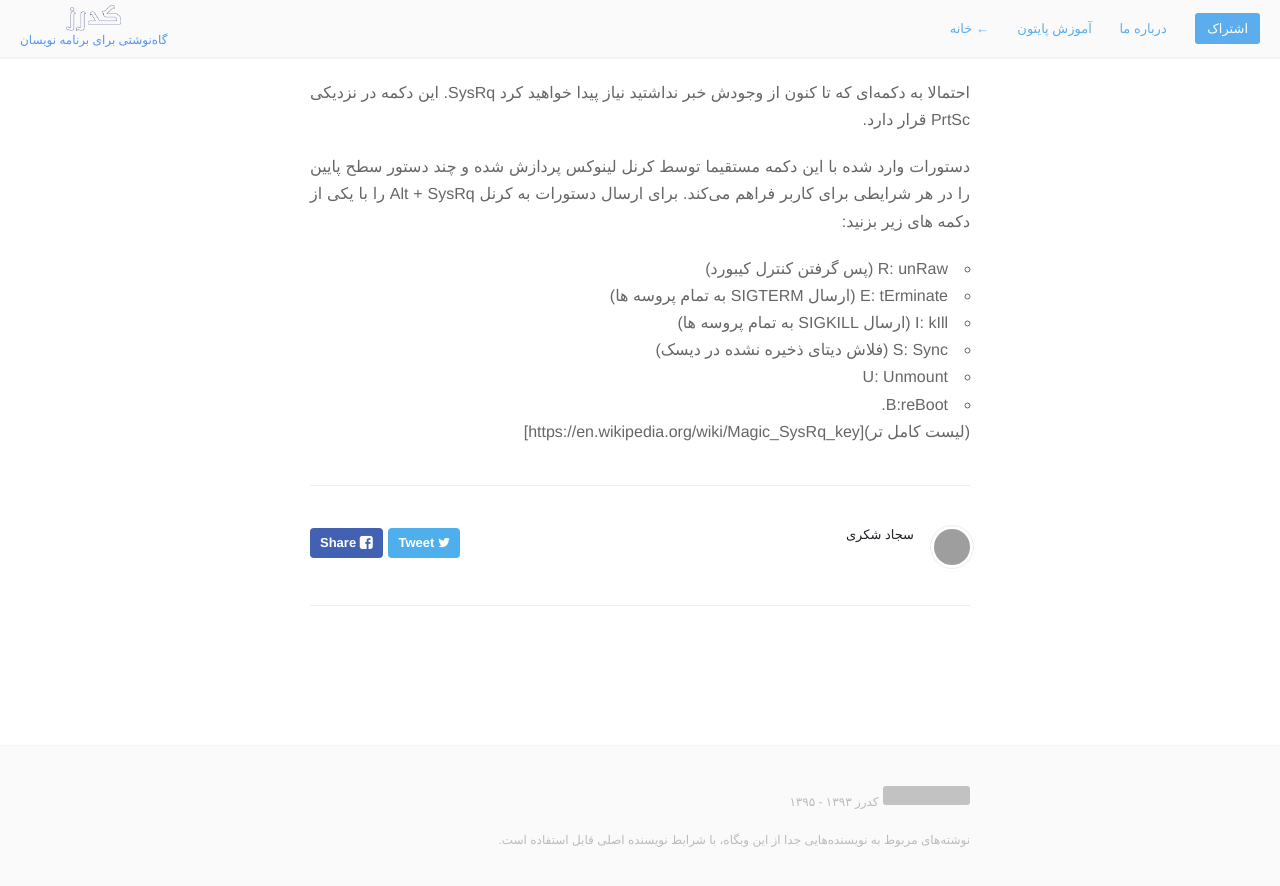
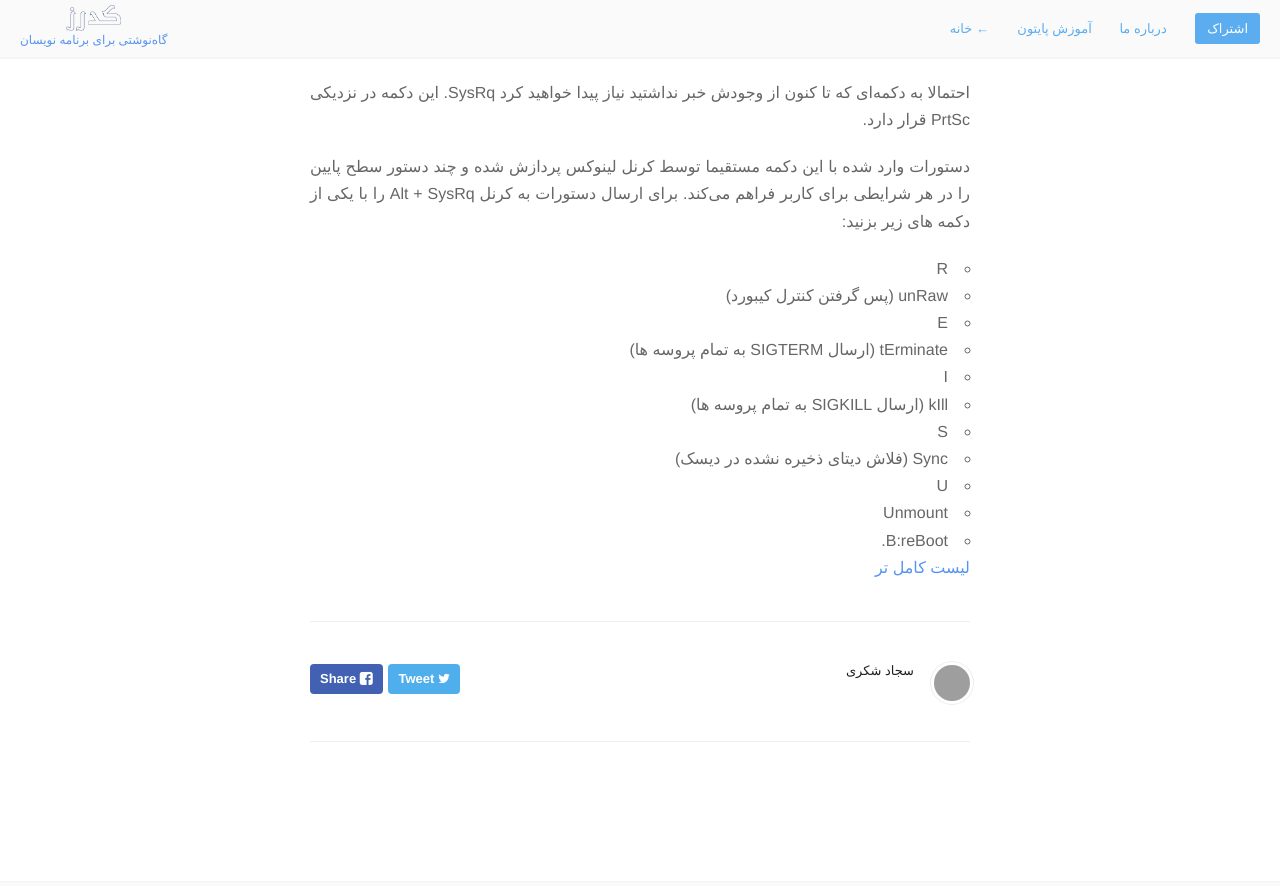
Before and after one commit to coderz-ir/coderz, a Jekyll site: the page built from _posts/2016-23-09-linux-sysrq.md, in a window 1280 px wide and 900 px high, scrolled down 516 px. Shown: the top 886 px of the window. Built offline with Jekyll 4.4.1, drawn with Linux system fonts in a browser that asks for light colours; some web fonts are replaced; Markdown is read by kramdown in place of the engine named in the settings; grey boxes are pictures that could not be loaded.

Commit message:
sysreq. fix link (installing jekyll to preview everything in my computer)

```diff
--- a/_posts/2016-23-09-linux-sysrq.md
+++ b/_posts/2016-23-09-linux-sysrq.md
@@ -17,11 +17,17 @@ author: sajad
 
 دستورات وارد شده با این دکمه مستقیما توسط کرنل لینوکس پردازش شده و چند دستور سطح پایین را در هر شرایطی برای کاربر فراهم می‌کند. برای ارسال دستورات به کرنل `Alt` + `SysRq` را با یکی از دکمه های زیر بزنید:
 
-* `R`: un`R`aw      (پس گرفتن کنترل کیبورد)
-* `E`: t`E`rminate (ارسال SIGTERM به تمام پروسه ها)
-* `I`: k`I`ll      (ارسال SIGKILL به تمام پروسه ها)
-* `S`:  `S`ync     (فلاش دیتای ذخیره نشده در دیسک)
-* `U`:  `U`nmount
+* `R`
+ * un`R`aw      (پس گرفتن کنترل کیبورد)
+* `E`
+ * t`E`rminate (ارسال SIGTERM به تمام پروسه ها)
+* `I`
+ * k`I`ll      (ارسال SIGKILL به تمام پروسه ها)
+* `S`
+ *  `S`ync     (فلاش دیتای ذخیره نشده در دیسک)
+* `U`
+ *  `U`nmount
 * `B`:re`B`oot.
 
-(لیست کامل تر)[https://en.wikipedia.org/wiki/Magic_SysRq_key]
+
+[لیست کامل تر](https://en.wikipedia.org/wiki/Magic_SysRq_key)
```
